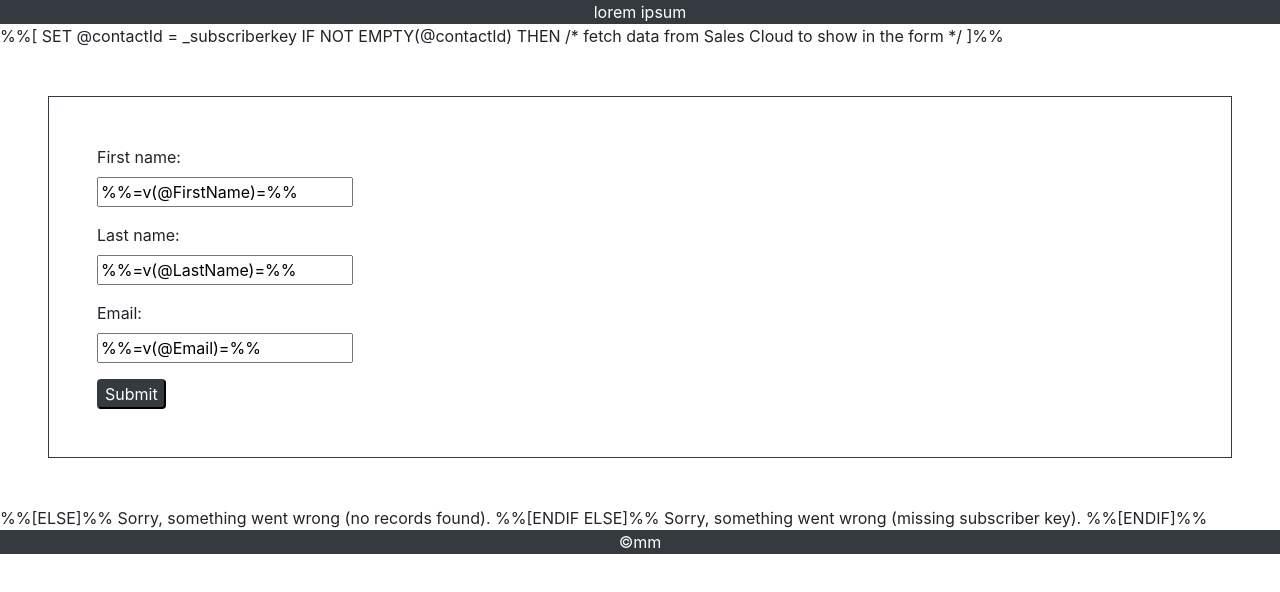
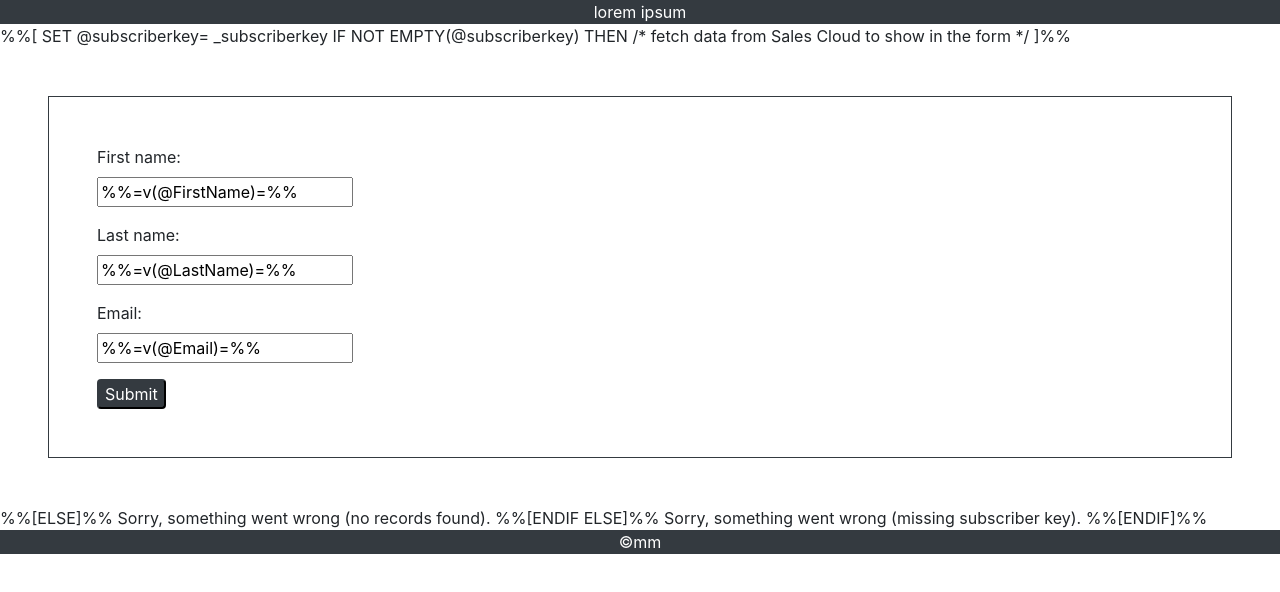
Before and after one commit to mmarkieps/sub-center, a plain HTML site: page docs/index.html in a window 1280 px wide. Drawn offline with nearby package versions, Linux system fonts and the light colour scheme.

```diff
--- a/docs/index.html
+++ b/docs/index.html
@@ -29,9 +29,9 @@
   <section>
 
     %%[
-SET @contactId = _subscriberkey
+SET @subscriberkey= _subscriberkey
 
-IF NOT EMPTY(@contactId) THEN
+IF NOT EMPTY(@subscriberkey) THEN
 
 
 
```
